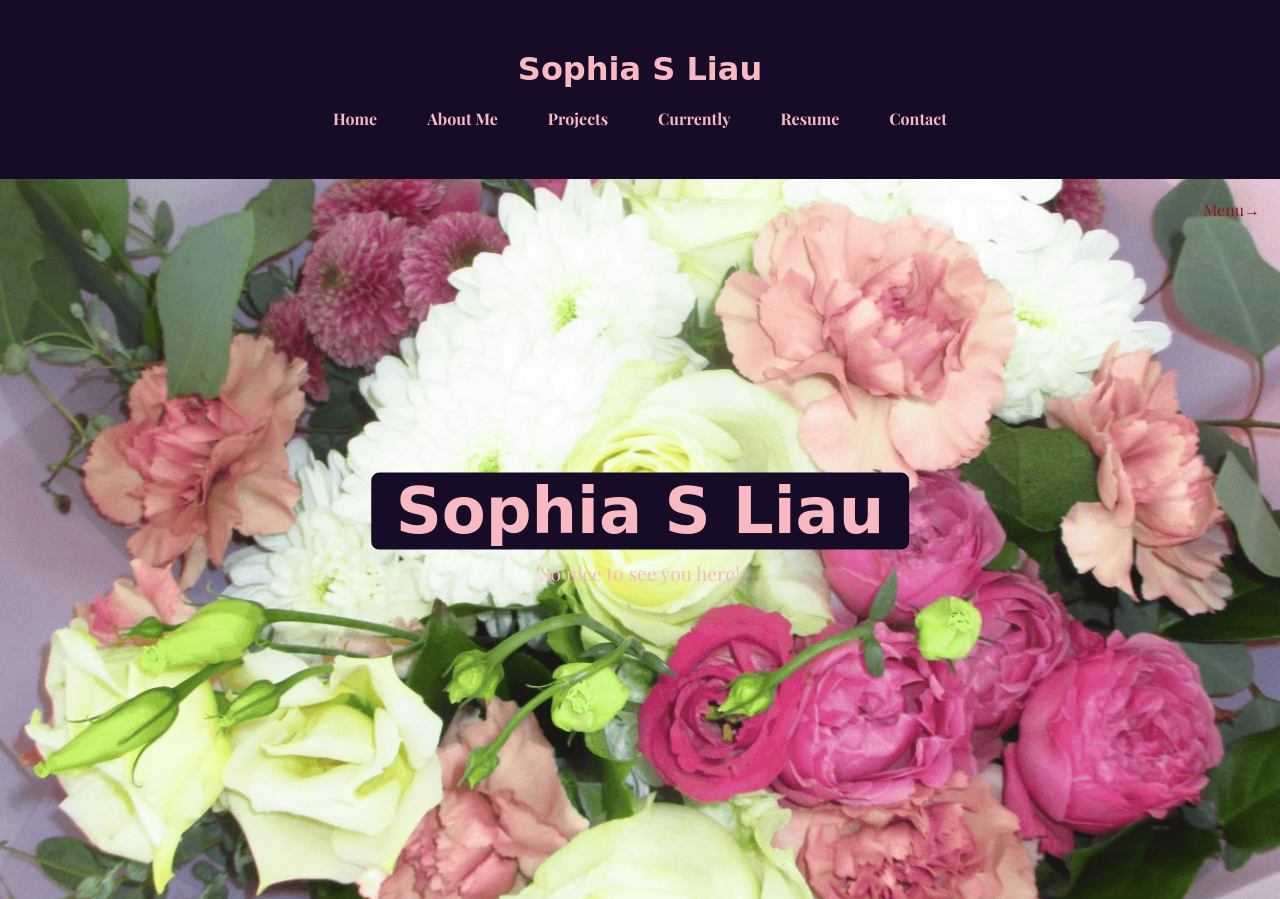
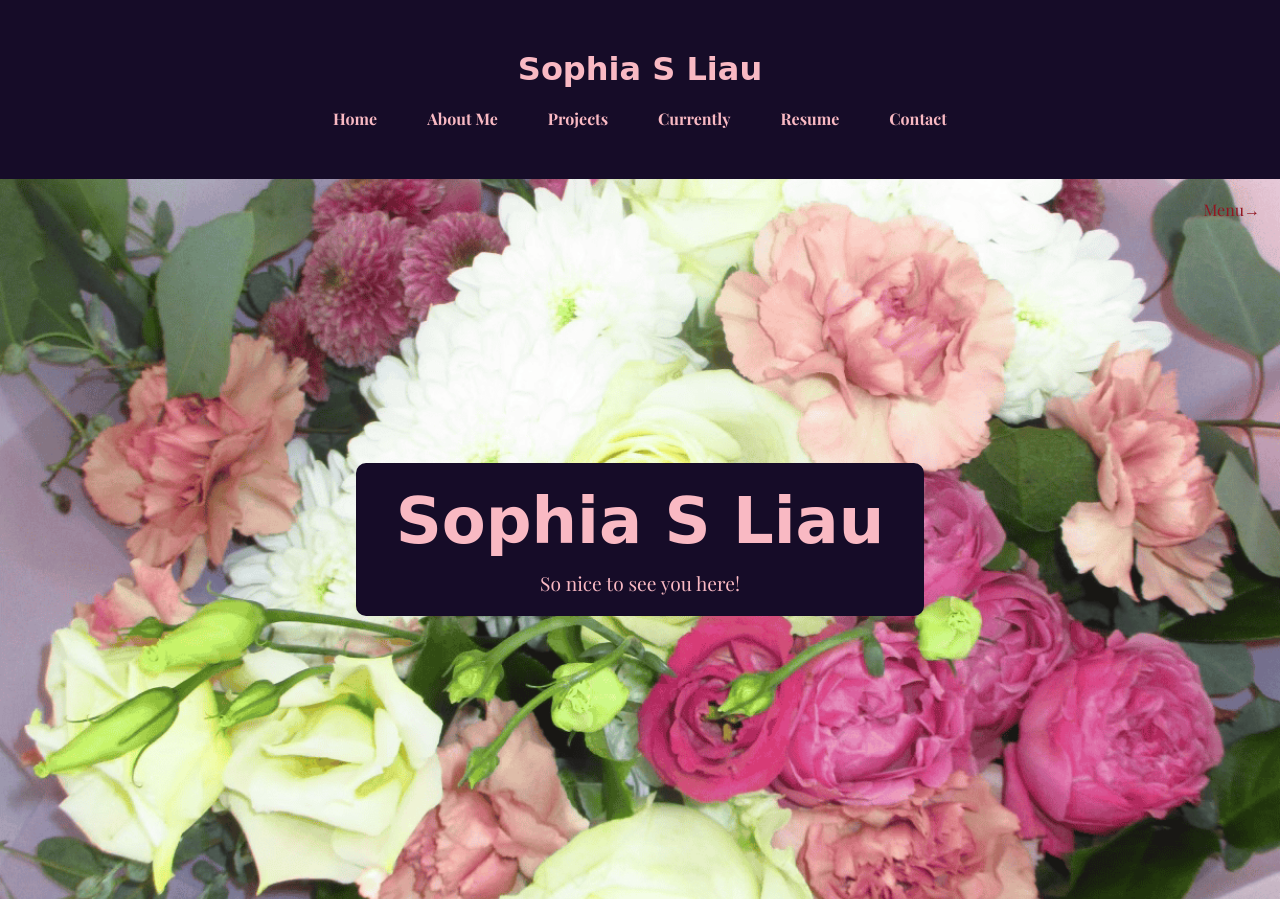
Before and after one commit to sophialiau/sophialiau.github.io, a plain HTML site: page index.html in a window 1280 px wide. Shown: the top 899 px of the page. Drawn offline with nearby package versions, Linux system fonts and the light colour scheme; a web font is replaced by a local one.

```diff
--- a/index.html
+++ b/index.html
@@ -37,7 +37,7 @@
     <section class="intro">
         <img src="resources/flowers.png" alt="Introductory Image">
         <div class="intro-overlay">
-            <div class="logo">
+            <div class="text-box">
                 <h1>Sophia S   Liau</h1>
                 <p>So nice to see you here!</p>
             </div>
--- a/styles.css
+++ b/styles.css
@@ -104,34 +104,29 @@
     text-align: center;
   }
 
-  .intro-overlay h1 {
-    font-family: 'Monsieur La Doulaise', cursive;
-    color: #F9B9C3; /* Pink for an accent, can also use pure white (#FFF) for a cleaner look */
-    font-size: 4em;
-    margin: 0 0 10px 0; /* Spacing between heading and paragraph */
+
+.text-box {
     position: relative;
-    z-index: 2;
+    display: inline-block; /* Shrink to fit content width */
+    text-align: center; /* Center align the text */
+    background-color: #160C28; /* Dark purple rectangle */
+    padding: 20px 40px; /* Adds space around the text inside the box */
+    border-radius: 10px; /* Rounded corners */
+    z-index: 1; /* Ensure it's above the background image */
   }
 
-  .intro-overlay p {
-    font-size: 1.2em;
-    color: #F9B9C3;
-    margin-bottom: 20px;
-    position: relative;
-    z-index: 2;
+  /* Heading and subtitle styles */
+  .text-box h1 {
+    font-family: 'Monsieur La Doulaise', cursive;
+    color: #F9B9C3; /* Pink text */
+    font-size: 4em;
+    margin: 0;
   }
 
-  .intro-overlay h1::before {
-    content: '';
-    position: absolute;
-    top: 50%;
-    left: 50%;
-    transform: translate(-50%, -50%);
-    width: 110%;
-    height: 1.2em;
-    background-color: #160C28;
-    z-index: -1;
-    border-radius: 8px;
+  .text-box p {
+    font-size: 1.2em;
+    color: #F9B9C3; /* Pink text */
+    margin: 10px 0 0; /* Add spacing between heading and paragraph */
   }
 
 
```
